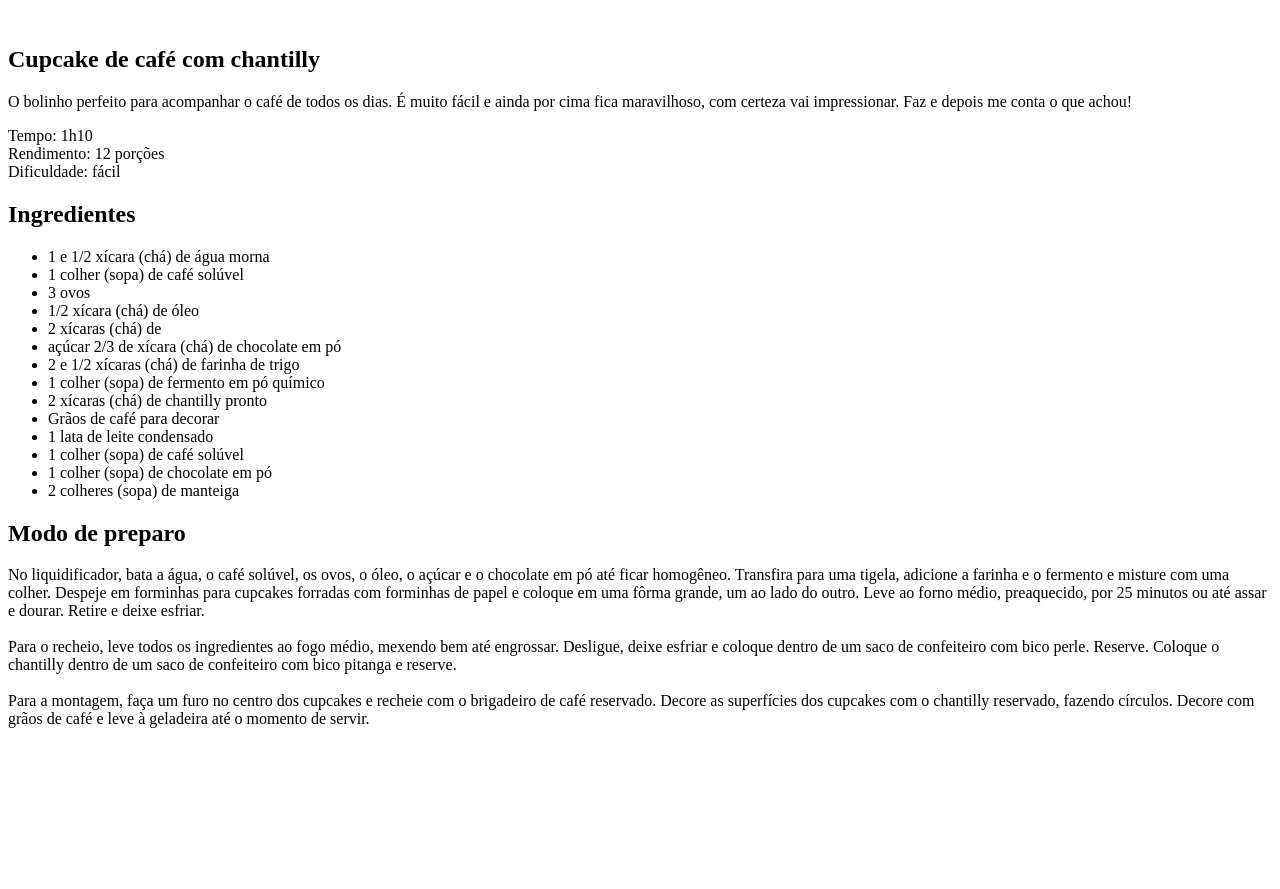
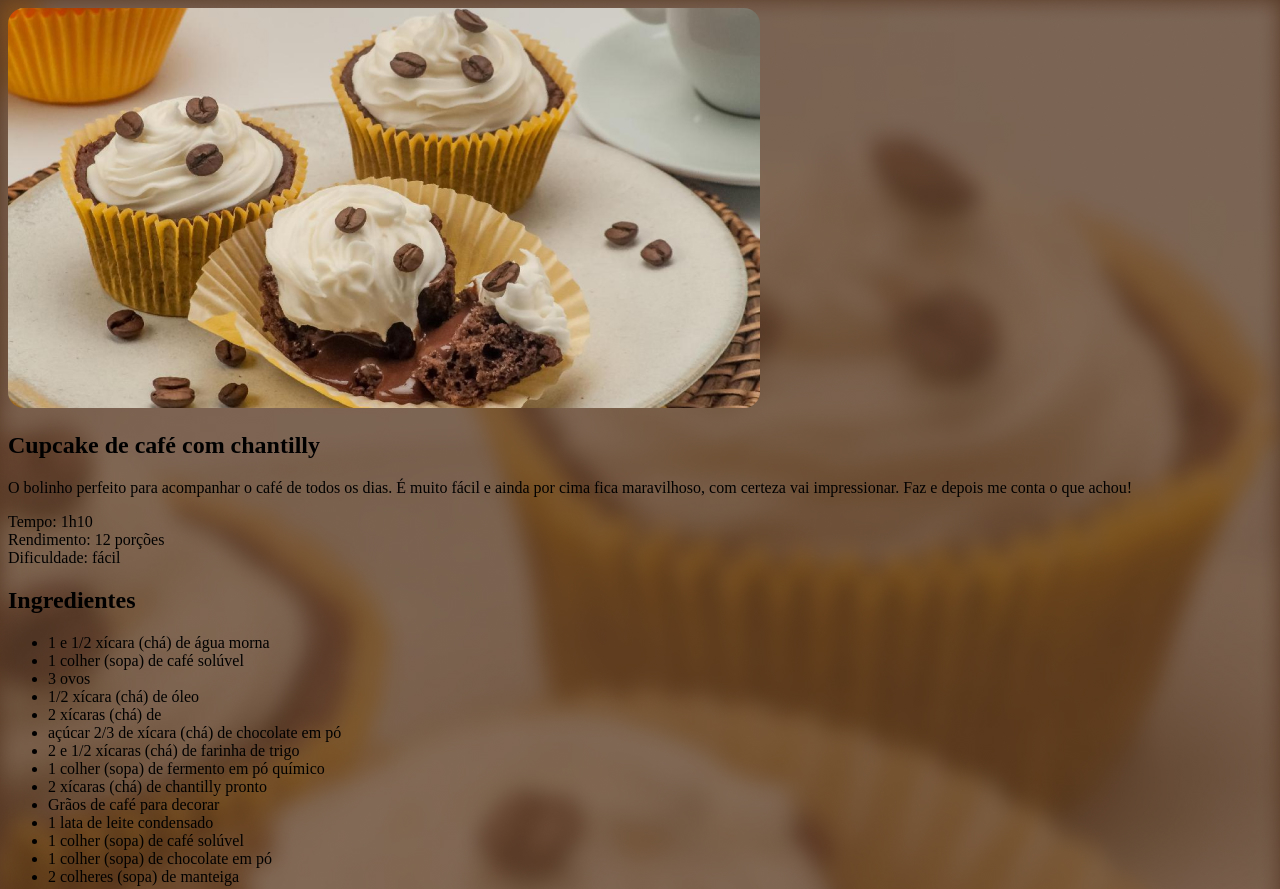
Before and after one commit to macedocmateus/cupcake-coffee-chantilly, a plain HTML site: page index.html in a window 1280 px wide. Shown: the top 889 px of the page. Before the commit the page ends 800 px from the top, so only its background shows below. Drawn offline with Linux system fonts and the light colour scheme; a web font is replaced by a local one.

Commit message:
init css

```diff
--- a/index.html
+++ b/index.html
@@ -12,7 +12,7 @@
     </head>
     <body>
         <div id="page">
-            <img src="" alt="" />
+            <img src="assets/main-image.jpg" alt="Imagem de um cupcake com grãos de café e cobertura de chantilly" />
             <main>
                 <section id="about">
                     <h1>Cupcake de café com chantilly</h1>
--- a/style.css
+++ b/style.css
@@ -0,0 +1,12 @@
+body {
+    background-image: url("./assets/bg-image.jpg");
+    background-size: cover;
+}
+
+#page {
+
+}
+
+img {
+    border-radius: 16px;
+}
```
Also changed, not shown: assets/bg-image.jpg (added), assets/main-image.jpg (added), 1 other file.
